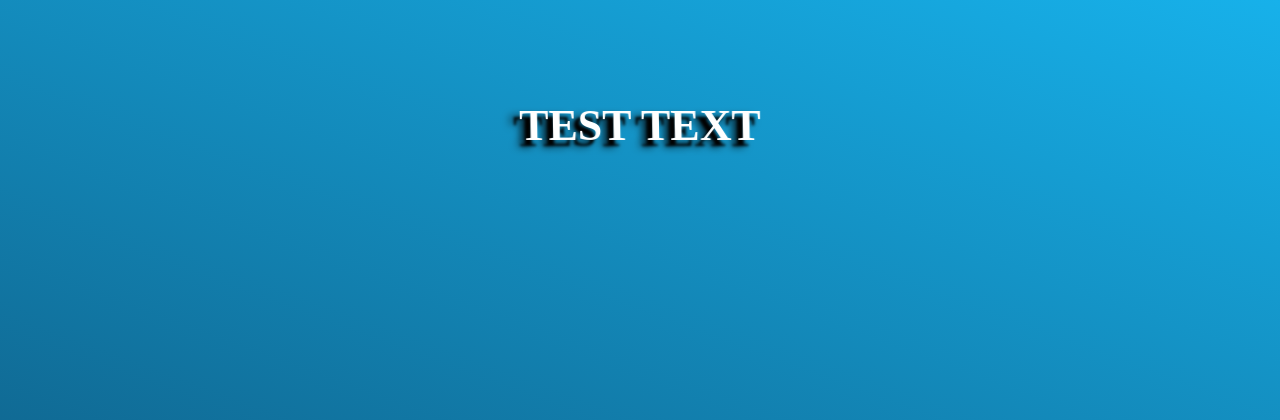
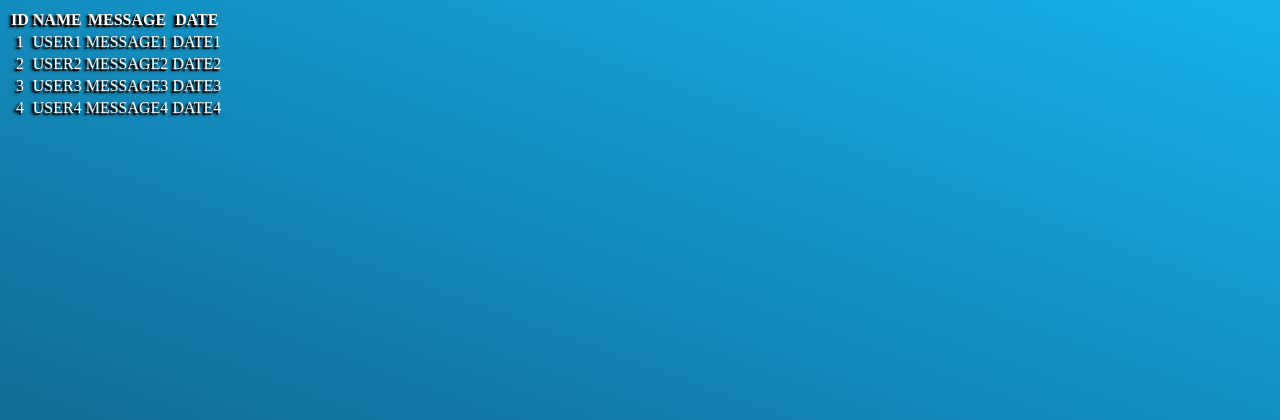
Before and after one commit to volvad/project_1, a PHP site: page /index.html in a window 1280 px wide. Shown: the top 420 px of the page. Run offline with PHP 8.4, Linux system fonts and the light colour scheme.

Commit message:
Chat, add table

```diff
--- a/css/style.css
+++ b/css/style.css
@@ -3,9 +3,9 @@
 /*---------- Global settings -----------*/
 * {
     /*----- Font -----*/
-    font-family: 'Times New Roman', Times, serif;
-    font-size: 11pt;
-    font-weight: bold;
+    /* font-family: 'Times New Roman', Times, serif; */
+    /* font-size: 11pt;
+    font-weight: bold; */
     color: #fff;
 
     /*----- Background -----*/
@@ -23,30 +23,32 @@
     text-transform: uppercase;
     text-shadow: -3px 2px 3px #000, -2px 2px 1px #000;
 }
+
 /*----------- Settings div -----------*/
-div {
-    /*----- Indent -----*/
-    background: none;
+/* div { */
+
+/*----- Indent -----*/
+/* background: none;
     margin: auto;
     margin-top: 100px;
-    padding: auto;
+    padding: auto; */
 
-    /*----- Vertical center -----*/
-    display: flex;
+/*----- Vertical center -----*/
+/* display: flex;
     align-items: center;
-    justify-content: center;
+    justify-content: center; */
 
-    /*----- Size -----*/
-    width: 110px;
+/*----- Size -----*/
+/* width: 110px;
     height: 50px;
-    overflow: auto;
+    overflow: auto; */
 
-    /*----- Text -----*/
-    text-align: center;
+/*----- Text -----*/
+/* text-align: center;
     transform: skew(1deg) scale(3,3);
 }
 p{
-    background: none;
+    background: none; */
 /*------------ Settings p ------------*/
 /*  width: 400px;
     height: 100px;
--- a/index.html
+++ b/index.html
@@ -1,28 +1,64 @@
 <!DOCTYPE html> <!-- Document type definition -->
-<html lang="en"> <!-- Document language -->
+<html lang="en">
+<!-- Document language -->
 <!-- ------------------ Head ------------------ -->
+
 <head>
     <meta charset="UTF-8"> <!-- Document encoding UTF-8 -->
-    <link rel="stylesheet" href="css/style.css"> <!-- Stylesheet connection hyperlink -->
-    <title>project_1</title> <!-- Page Title -->
+    <link rel="stylesheet" type="text/css" href="css/style.css"> <!-- Stylesheet connection hyperlink -->
+    <title>Chat</title> <!-- Page Title -->
 </head>
 <!-- ------------------ Body ------------------ -->
+
 <body>
     <header>
 
     </header>
-        <div> <!-- Block element -->
-            <p> <!-- Test text -->
-                Test text
-            </p>
-        </div>
+    <div>
+        <!-- Block element -->
+        <table>
+            <!-- Table -->
+            <tr>
+                <th>id</th>
+                <th>name</th>
+                <th>message</th>
+                <th>date</th>
+            </tr>
+            <tr>
+                <td>1</td>
+                <td>user1</td>
+                <td>message1</td>
+                <td>date1</td>
+            </tr>
+            <tr>
+                <td>2</td>
+                <td>user2</td>
+                <td>message2</td>
+                <td>date2</td>
+            </tr>
+            <tr>
+                <td>3</td>
+                <td>user3</td>
+                <td>message3</td>
+                <td>date3</td>
+            </tr>
+            <tr>
+                <td>4</td>
+                <td>user4</td>
+                <td>message4</td>
+                <td>date4</td>
+            </tr>
+        </table>
+    </div>
+
     <footer>
 
     </footer>
-<!-- ----------------- Script ----------------- -->
+    <!-- ----------------- Script ----------------- -->
     <script language="JavaScript" type="text/JavaScript" src="js/script.js"> /* Javascript connection source */
 
     </script>
 </body>
 <!-- ------------------ End  ------------------ -->
+
 </html>
```
